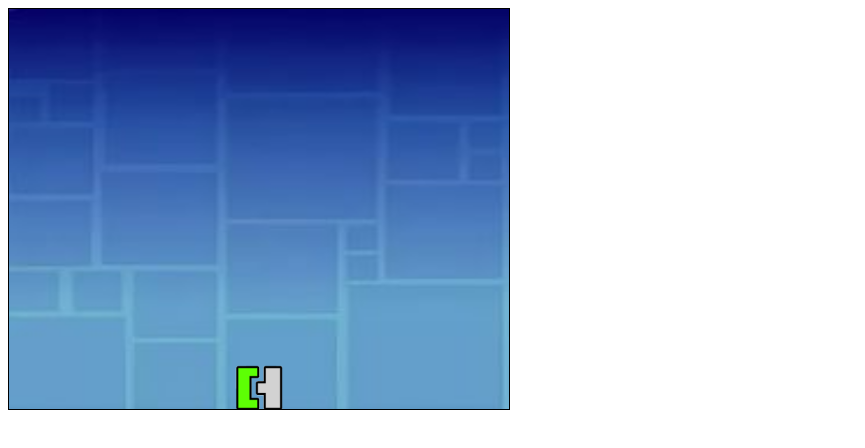
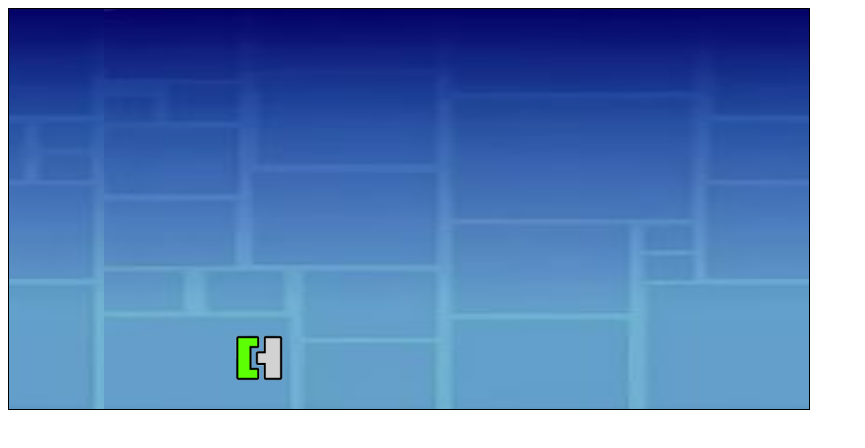
Before and after one commit to IPO-14a/Zhukov, a plain HTML site: page index.html in a window 1280 px wide. Shown: the whole page, without its empty margins (0-865 px from the left). Drawn offline with Linux system fonts and the light colour scheme.

Commit message:
Реализовано движение фона.

```diff
--- a/index.html
+++ b/index.html
@@ -8,7 +8,7 @@
 
 <body onload="">
 
-<canvas id="canvas" width="500" height="400" style="border: 1px solid"></canvas>
+<canvas id="canvas" width="800" height="400" style="border: 1px solid"></canvas>
 
 <script src="index.js"></script>
 
--- a/index.js
+++ b/index.js
@@ -6,24 +6,18 @@ img.src = "img/background_blue.jpg";
 var imgCube = new Image();
 imgCube.src = "img/Cube_first.png";
 
-
-var platform = 400 - 70;
+var width = 800;
+var height = 400;
+var platform = height - 100;
 var y = platform;
-var speedJump = 5;
-var speedFall = 2;
-var heightJump = 100;
+var speedJump = 10;
+var speedFall = 5;
+var heightJump = 130;
 var isOnPlatform = true;
 var isJumping = false;
 var canJump = false;
-
-
-var keys = {
-	'W' : 87,
-	'A' : 65,
-	'D' : 68
-};
-
-var keyDown = 0;
+var speed = 5;
+var backPositionX = 0;
 
 function jump(){
 	if(isOnPlatform && canJump){
@@ -55,8 +49,12 @@ function checkGravity(){
 
 function drawRect(){
 	context.fillStyle = 'black';
-	context.clearRect(0, 0, 500, 400);
-	context.drawImage(img, 0, 0, 500, 400);
+	context.clearRect(0, 0, 800, 400);
+	if(backPositionX <= -width)
+		backPositionX = 0;
+	backPositionX -= speed;
+	context.drawImage(img, backPositionX, 0, width, height);
+	context.drawImage(img, backPositionX + width, 0, width, height);
 	context.drawImage(imgCube, 200, y, 100, 100);
 }
 
```
